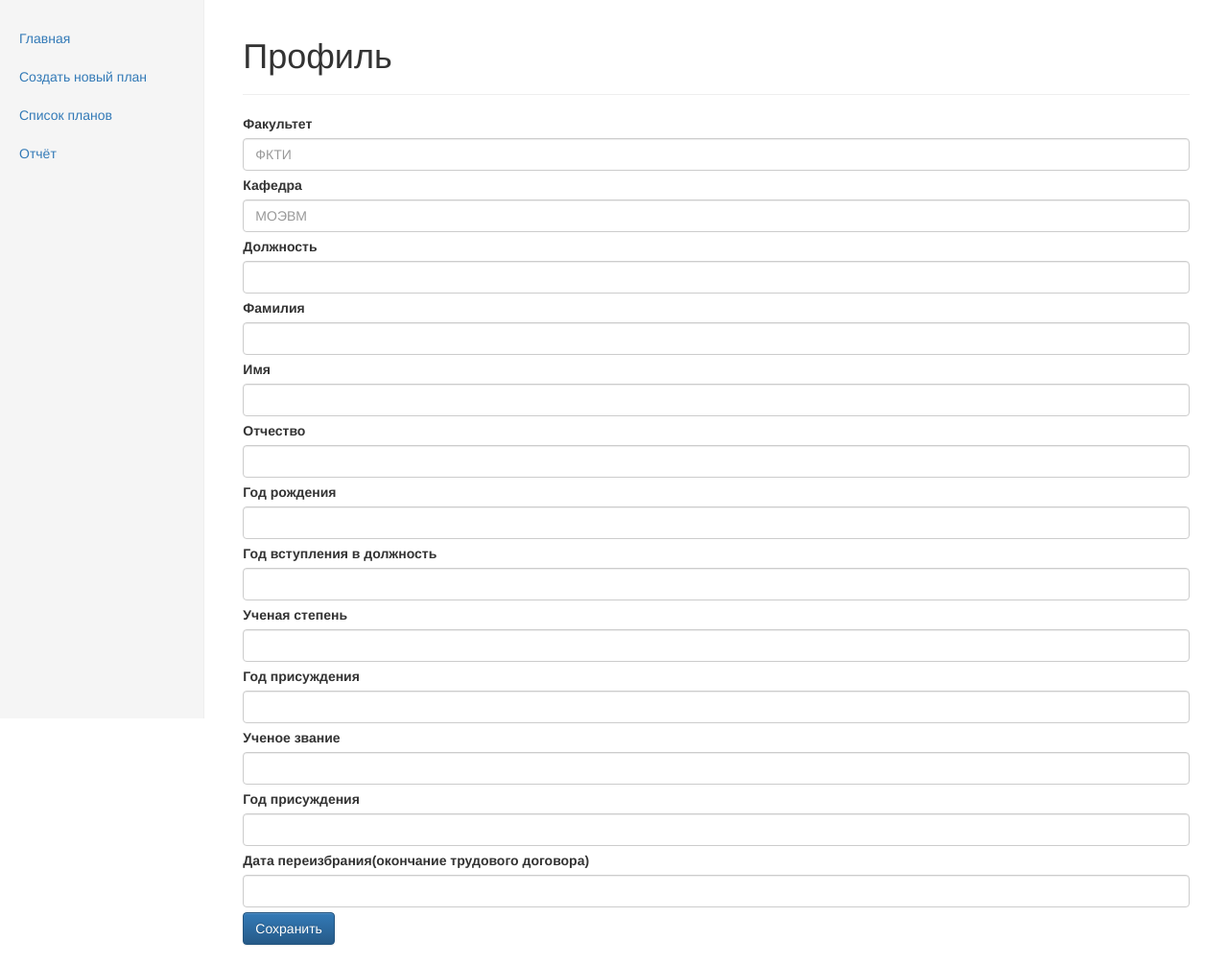
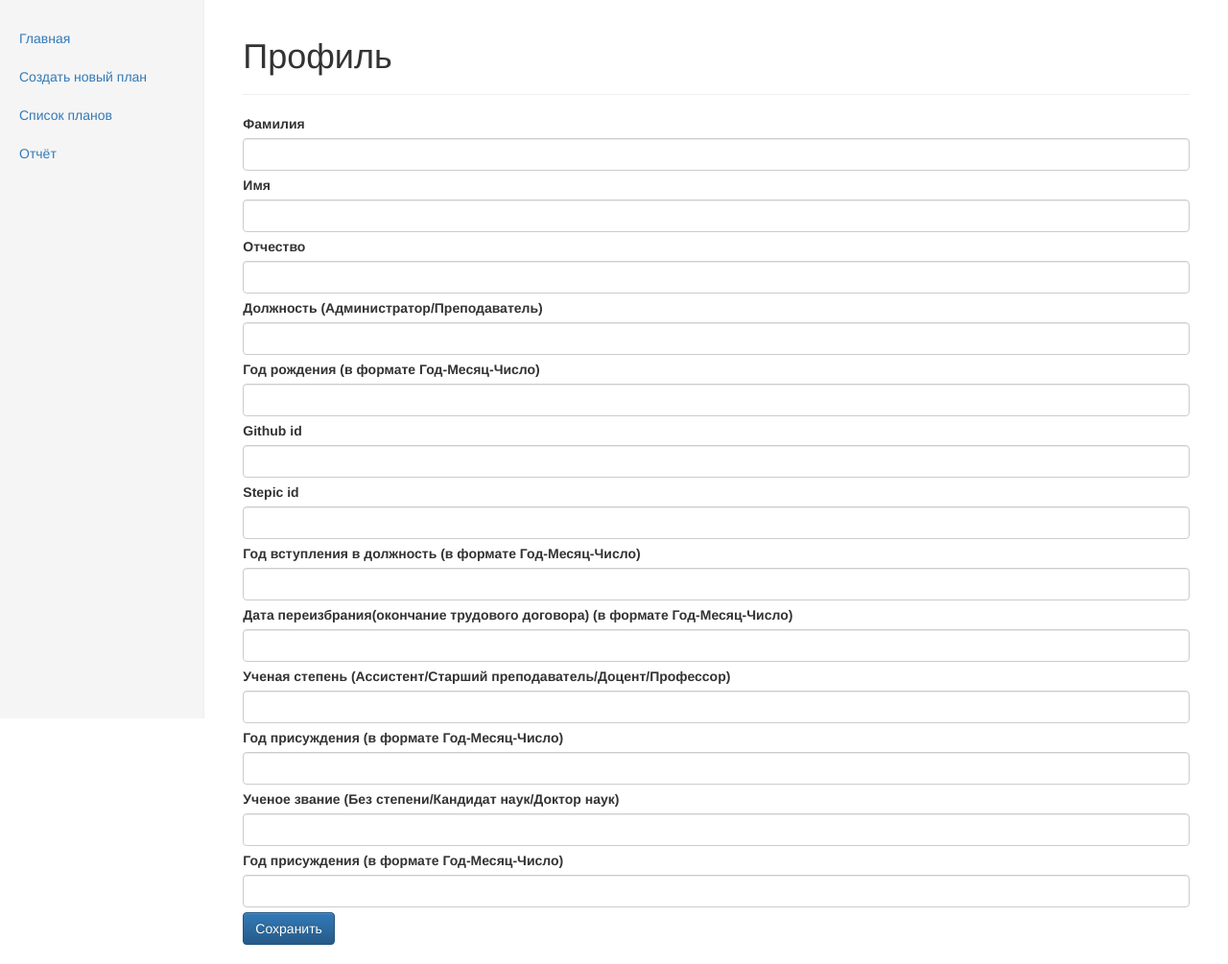
Before and after one commit to moevm/mse_teacher_plan, a Django app: template teacherPlan/templates/profileOpen.html in a window 1280 px wide. Shown: the part 51-1056 px from the top of the page at 96% size. Run offline with Django 3.2, Linux system fonts and the light colour scheme; the template is opened without the code that fills it, so the values that code supplies are empty; some libraries are stand-ins or nearby versions.

Commit message:
dynamic page

```diff
--- a/teacherPlan/templates/profileOpen.html
+++ b/teacherPlan/templates/profileOpen.html
@@ -2,35 +2,36 @@
 {% block title %}Профиль{% endblock %}
 {% block pagename %}Профиль{% endblock %}
 {% block content %}
-        <form role="form">
+        <form role="form" method="post" action="{% url 'tpprofilesave' %}">
+{#            {% csrf_token %}#}
             <div class="controls new-plan">
-              <label>Факультет</label>
-              <input class="form-control" placeholder="ФКТИ" type="text">
-              <label>Кафедра</label>
-              <input class="form-control" placeholder="МОЭВМ" type="text">
-                <label>Должность</label>
-              <input class="form-control" placeholder="{% if profile.type == 's' %}Студент {% endif %}{% if profile.type == 'h' %}Староста {% endif %}{% if profile.type == 't' %}Преподаватель {% endif %}{% if profile.type == 'a' %}Администратор {% endif %}" type="text">
-                <label>Фамилия</label>
-              <input class="form-control" placeholder="{{ user.last_name }}" type="text">
+            <label>Фамилия</label>
+                <input class="form-control" placeholder="{{ user.last_name }}" name="lastName" type="text">
                 <label>Имя</label>
-              <input class="form-control" placeholder="{{ user.first_name }}" type="text">
+              <input class="form-control" placeholder="{{ user.first_name }}" name="firstName" type="text">
                 <label>Отчество</label>
-              <input class="form-control" placeholder="{{ profile.patronymic }}" type="text">
-                <label>Год рождения</label>
-              <input class="form-control" placeholder="{{ profile.birth_date.isoformat }}" type="text">
-                <label>Год вступления в должность</label>
-              <input class="form-control" placeholder="{{ profile.election_date.isoformat }}" type="text">
-                <label>Ученая степень</label>
-              <input class="form-control" placeholder="{% if profile.academic_status == 'a' %}Ассистент {% endif %}{% if profile.academic_degree == 's' %}Старший преподаватель {% endif %}{% if profile.academic_degree == 'd' %}Доцент {% endif %}{% if profile.academic_degree == 'p' %}Профессор {% endif %}" type="text">
-                <label>Год присуждения</label>
-              <input class="form-control" placeholder="{{ profile.year_of_academic_status.isoformat }}" type="text">
-                <label>Ученое звание</label>
-              <input class="form-control" placeholder="{% if profile.academic_degree == 'n' %}Без степени {% endif %}{% if profile.academic_degree == 't' %}Кандидат Наук {% endif %}{% if profile.academic_degree == 'd' %}Доктор Наук {% endif %}" type="text">
-                <label>Год присуждения</label>
-              <input class="form-control" placeholder="{{ profile.year_of_academic_degree.isoformat }}" type="text">
-                <label>Дата переизбрания(окончание трудового договора)</label>
-              <input class="form-control" placeholder="{{ profile.contract_date.isoformat }}" type="text">
-              <input class="btn btn-primary" type="submit" value="Сохранить">
+              <input class="form-control" placeholder="{{ profile.patronymic }}" name="patronymic" type="text">
+                <label>Должность (Администратор/Преподаватель)</label>
+              <input class="form-control" placeholder="{% if profile.type == 't' %}Преподаватель {% endif %}{% if profile.type == 'a' %}Администратор {% endif %}" name="type" type="text">
+                <label>Год рождения (в формате Год-Месяц-Число)</label>
+              <input class="form-control" placeholder="{{ profile.birth_date.isoformat }}" name="birth_date" type="text">
+                <label >Github id</label>
+            <input class="form-control" placeholder="{{ profile.github_id }}" name="github_id" type="text">
+                <label >Stepic id</label>
+            <input class="form-control" placeholder="{{ profile.stepic_id }}" name="stepic_id" type="text">
+                <label>Год вступления в должность (в формате Год-Месяц-Число)</label>
+              <input class="form-control" placeholder="{{ profile.election_date.isoformat }}" name="election_date" type="text">
+                <label>Дата переизбрания(окончание трудового договора) (в формате Год-Месяц-Число)</label>
+              <input class="form-control" placeholder="{{ profile.contract_date.isoformat }}" name="contract_date" type="text">
+                <label>Ученая степень (Ассистент/Старший преподаватель/Доцент/Профессор)</label>
+              <input class="form-control" placeholder="{% if profile.academic_status == 'a' %}Ассистент {% endif %}{% if profile.academic_status == 's' %}Старший преподаватель {% endif %}{% if profile.academic_status == 'd' %}Доцент {% endif %}{% if profile.academic_status == 'p' %}Профессор {% endif %}" name="academic_status" type="text">
+                <label>Год присуждения (в формате Год-Месяц-Число)</label>
+              <input class="form-control" placeholder="{{ profile.year_of_academic_status.isoformat }}" name="year_of_academic_status" type="text">
+                <label>Ученое звание (Без степени/Кандидат наук/Доктор наук)</label>
+              <input class="form-control" placeholder="{% if profile.academic_degree == 'n' %}Без степени {% endif %}{% if profile.academic_degree == 't' %}Кандидат Наук {% endif %}{% if profile.academic_degree == 'd' %}Доктор Наук {% endif %}" name="academic_degree" type="text">
+                <label>Год присуждения (в формате Год-Месяц-Число)</label>
+              <input class="form-control" placeholder="{{ profile.year_of_academic_degree.isoformat }}" name="year_of_academic_degree" type="text">
+              <button class="btn btn-primary" type="submit">Сохранить</button>
             </div>
         </form>
 {% endblock %}
```
